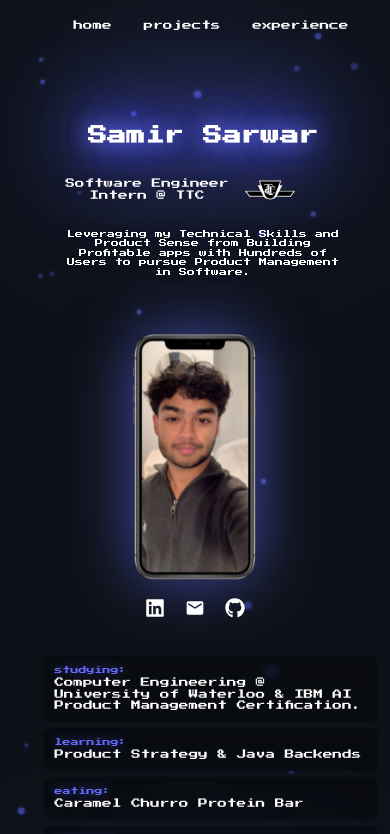
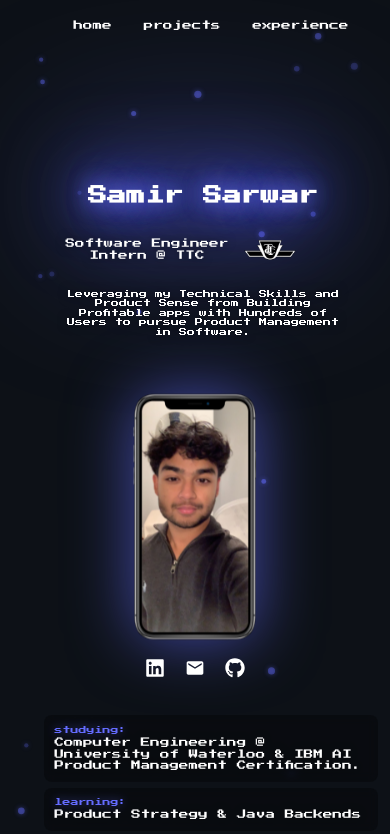
Before and after one commit to samir-sarwar/samirsarwar, a React (Vite) app: page / in a window 390 px wide. Shown: the top 834 px of the page. Built offline with nearby package versions, Linux system fonts and the light colour scheme.

Commit message:
more mobile optimization

```diff
--- a/src/App.css
+++ b/src/App.css
@@ -702,6 +702,10 @@ body {
   .navbar a{
     font-size: 0.6rem;
   }
+
+  .navbar-container {
+    margin-bottom: 8rem;
+  }
   .profile-container {
     min-height: auto;
     padding: 3rem 0.75rem 0.75rem;
@@ -716,7 +720,6 @@ body {
   /* Make name much smaller */
   .name-text { /* Reduced from 2.5rem */
     line-height: 1.1;
-    margin-top: 9.5rem;
     align-self: center;
     font-size: 1.2rem !important;
   }
--- a/src/App.jsx
+++ b/src/App.jsx
@@ -106,6 +106,7 @@ function App() {
           },
         }}
       />
+      <div className="navbar-container">
         <nav className="navbar">
           <ul>
             <li>
@@ -119,6 +120,7 @@ function App() {
             </li>
           </ul>
         </nav>
+      </div>
 
       <section id="home">
         <div className="profile-container">
```
Lines whose indentation alone changed are shown as unchanged.
